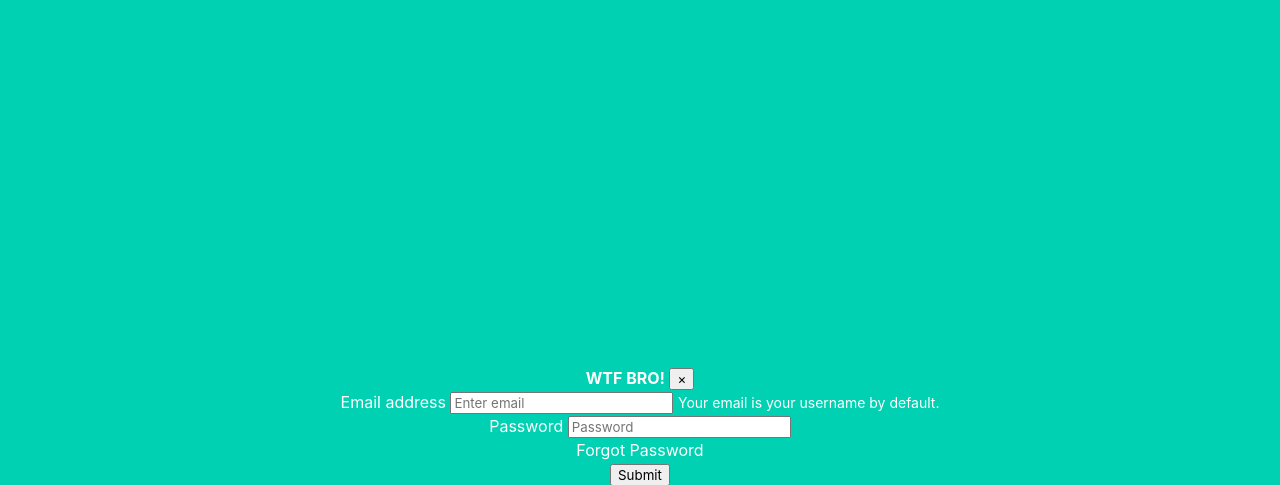
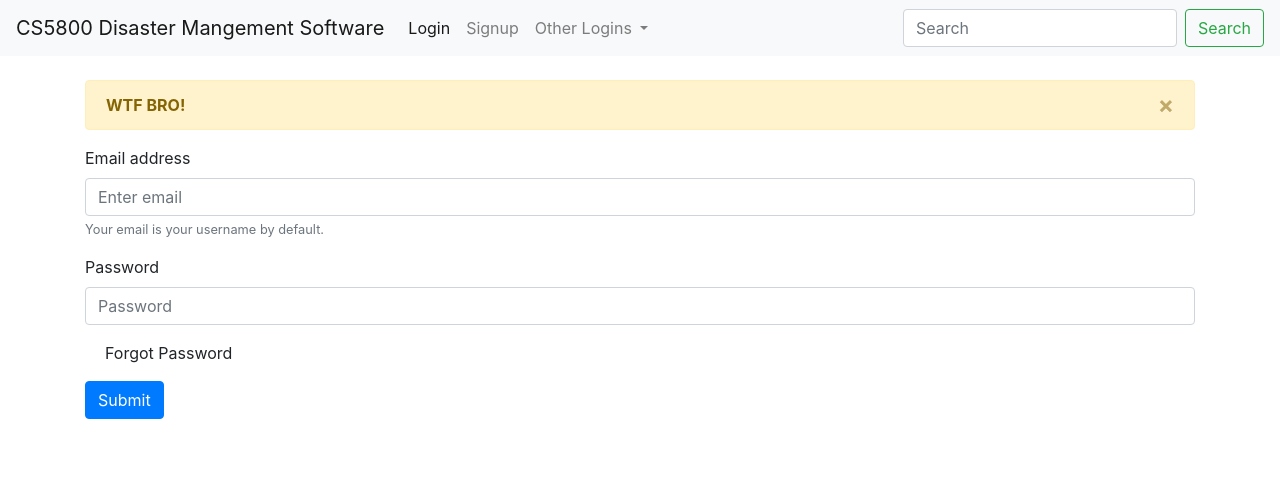
Before and after one commit to jnstockley/DAMS, a Flask app: page /login in a window 1280 px wide. Shown: the top 485 px of the page. Run offline with Flask 2, Linux system fonts and the light colour scheme; some libraries are stand-ins or nearby versions.

Commit message:
Connected pages

```diff
--- a/templates/base_merged.html
+++ b/templates/base_merged.html
@@ -17,7 +17,7 @@
 
     <!-- Generic Nav Bar -->
     <nav class="navbar navbar-expand-lg navbar-light bg-light">
-  <a class="navbar-brand" href= "{{ url_for('home')}}">CS5800 Disaster Mangement Software</a>
+  <a class="navbar-brand" href= "home.html">CS5800 Disaster Mangement Software</a>
   <button class="navbar-toggler" type="button" data-toggle="collapse" data-target="#navbarSupportedContent" aria-controls="navbarSupportedContent" aria-expanded="false" aria-label="Toggle navigation">
     <span class="navbar-toggler-icon"></span>
   </button>
@@ -25,16 +25,16 @@
   <div class="collapse navbar-collapse" id="navbarSupportedContent">
     <ul class="navbar-nav mr-auto">
       <li class="nav-item active">
-        <a class="nav-link" href="{{ url_for('login')}}">Login<span class="sr-only">(current)</span></a>
+        <a class="nav-link" href="{{ url_for('login.login')}}">Login<span class="sr-only">(current)</span></a>
       </li>
       <li class="nav-item">
-        <a class="nav-link" href="{{ url_for('signup')}}">Signup</a>
+        <a class="nav-link" href="{{ url_for('register.register')}}">Signup</a>
       <li class="nav-item dropdown">
         <a class="nav-link dropdown-toggle" href="#" id="navbarDropdown" role="button" data-toggle="dropdown" aria-haspopup="true" aria-expanded="false">
           Other Logins
         </a>
         <div class="dropdown-menu" aria-labelledby="navbarDropdown">
-          <a class="dropdown-item" href="#">Admin Login</a>
+          <a class="dropdown-item" href={{ url_for('admin.adminHome') }}>Admin Login</a>
           <div class="dropdown-divider"></div>
           <a class="dropdown-item" href="#">Call Center</a>
         </div>
--- a/templates/login.html
+++ b/templates/login.html
@@ -1,4 +1,4 @@
-{% extends 'base.html'%}
+{% extends 'base_merged.html'%}
 {% block title %} Login {% endblock %}
 {% block content %}
 
```
Also changed, not shown: test/account/register_test.py (+0 -1 lines).
